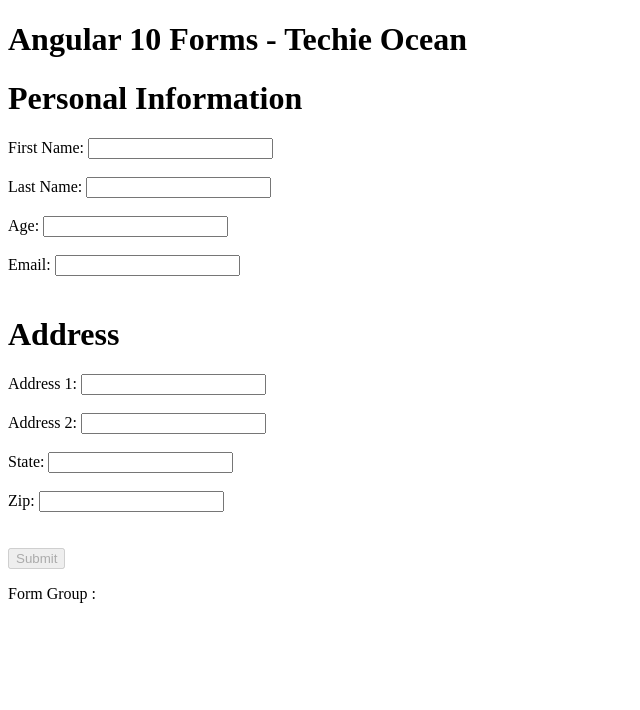
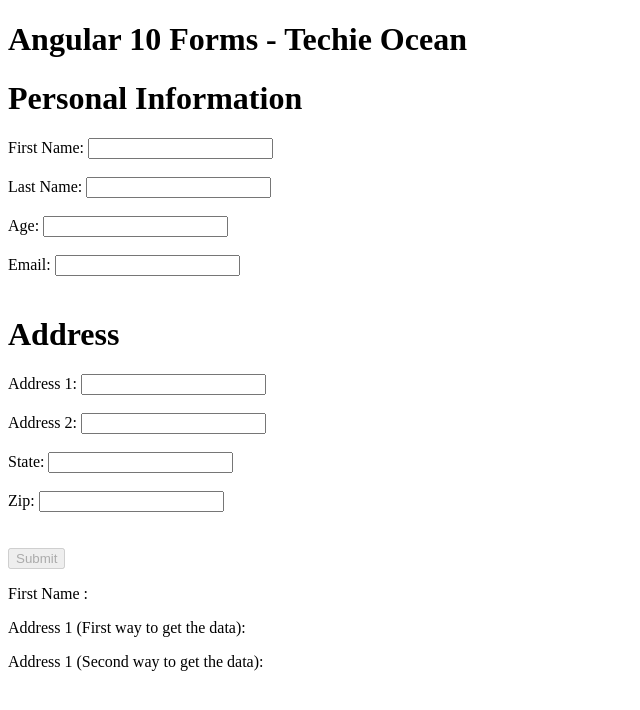
Before and after one commit to johnnycowboy3033/Angular-10-Forms-Techie-Ocean, an Angular app: page / in a window 1280 px wide. Shown: the top 710 px of the page, without its empty margins (0-640 px from the left). Built offline with nearby package versions, Linux system fonts and the light colour scheme.

Commit message:
Update README.md

```diff
--- a/src/app/app.component.html
+++ b/src/app/app.component.html
@@ -49,5 +49,13 @@
 </form>
 
 <p>
-  Form Group :  {{ displayFormGroup }}
+  First Name :  {{ displayFirstName }}
 </p>
+
+<p>
+  Address 1 (First way to get the data):  {{ display1Address1 }}
+</p>
+
+<p>
+  Address 1 (Second way to get the data):  {{ display2Address1 }}
+</p>
--- a/src/app/app.component.ts
+++ b/src/app/app.component.ts
@@ -9,7 +9,9 @@
 export class AppComponent {
   title = 'Angular Tutorial';
   siteName = 'Angular 10 Forms - Techie Ocean';
-  displayFormGroup = '';
+  displayFirstName = '';
+  display1Address1 = '';
+  display2Address1 = '';
 
   userProfileForm = new FormGroup({
       firstName: new FormControl('', Validators.required),
@@ -32,10 +34,13 @@
 
   onSubmit(){
       console.log(this.userProfileForm.value);
-      //Converts Object to a string
+
       // @ts-ignore
-    this.displayFormGroup = '' + JSON.stringify(this.userProfileForm.get(["firstName"]).value );
-
+      this.displayFirstName = '' + JSON.stringify(this.userProfileForm.get(["firstName"]).value );
+      // @ts-ignore
+      this.display1Address1 = '' + JSON.stringify(this.userProfileForm.get(["address","address1"]).value );
+    // @ts-ignore
+    this.display2Address1 = '' + JSON.stringify(this.userProfileForm.get(["address"]).get(["address1"]).value );
   }
 
 
```
Also changed, not shown: 1 other file (tests, documents, lock files or other folders).
